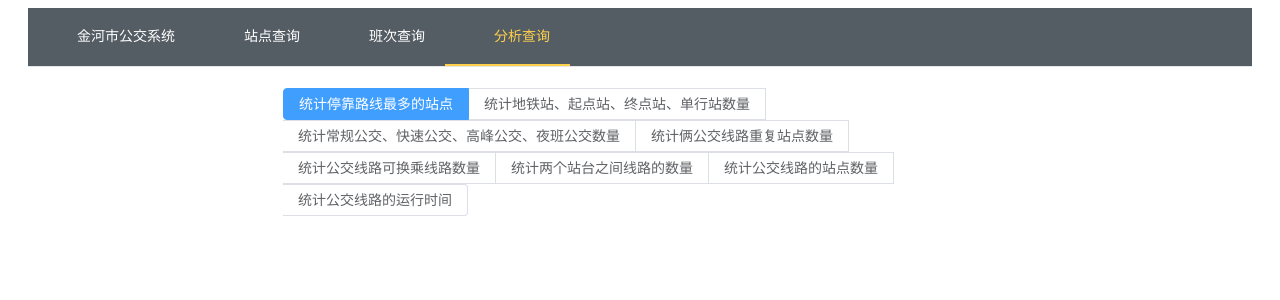
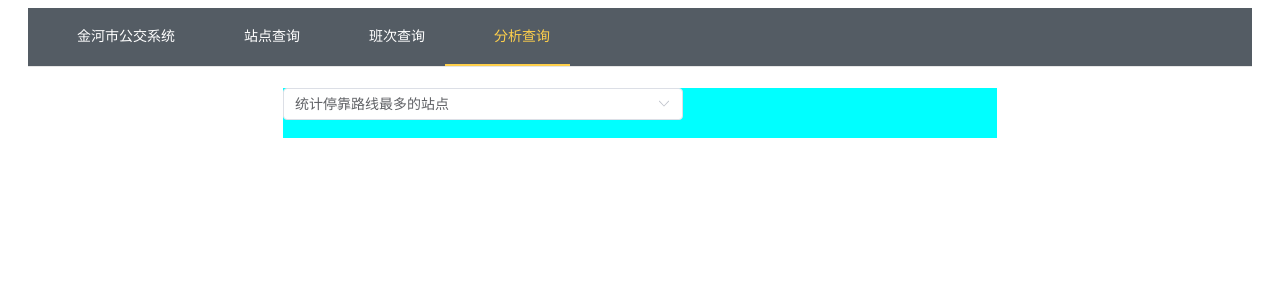
Before and after one commit to Chains-Z/bus_system-vue, a Vue app: page /#/analysis in a window 1280 px wide. Shown: the top 300 px of the page. Built offline with nearby package versions, Linux system fonts and the light colour scheme; some icons are missing.

Commit message:
refactor:修改analysis选择组件的方式
将el-radio-group改为el-select

```diff
--- a/src/views/Analysis.vue
+++ b/src/views/Analysis.vue
@@ -1,17 +1,22 @@
 <template>
   <div>
     <el-row>
-      <el-col :span="14" :offset="5">
-        <el-radio-group v-model="tab">
-          <el-radio-button label="StationWithMostStopsStats">统计停靠路线最多的站点</el-radio-button>
-          <el-radio-button label="SpecialStationStats">统计地铁站、起点站、终点站、单行站数量</el-radio-button>
-          <el-radio-button label="BusTypeStats">统计常规公交、快速公交、高峰公交、夜班公交数量</el-radio-button>
-          <el-radio-button label="DuplicateStationStats">统计俩公交线路重复站点数量</el-radio-button>
-          <el-radio-button label="LineTransferStats">统计公交线路可换乘线路数量</el-radio-button>
-          <el-radio-button label="StationWithMostLinesStats">统计两个站台之间线路的数量</el-radio-button>
-          <el-radio-button label="LineWithMostStationsStats">统计公交线路的站点数量</el-radio-button>
-          <el-radio-button label="LineWithLongestOneWayTimeStats">统计公交线路的运行时间</el-radio-button>
-        </el-radio-group>
+      <el-col :span="14" :offset="5" style="background-color: aqua">
+
+        <el-form inline>
+          <el-form-item>
+              <el-select v-model="tab" placeholder="请选择需要统计的数据" style="width: 400px">
+                <el-option value="StationWithMostStopsStats" label="统计停靠路线最多的站点"></el-option>
+                <el-option value="SpecialStationStats" label="统计地铁站、起点站、终点站、单行站数量"></el-option>
+                <el-option value="BusTypeStats" label="统计常规公交、快速公交、高峰公交、夜班公交数量"></el-option>
+                <el-option value="DuplicateStationStats" label="统计俩公交线路重复站点数量"></el-option>
+                <el-option value="LineTransferStats" label="统计公交线路可换乘线路数量"></el-option>
+                <el-option value="StationWithMostLinesStats" label="统计两个站台之间线路的数量"></el-option>
+                <el-option value="LineWithMostStationsStats" label="统计公交线路的站点数量"></el-option>
+                <el-option value="LineWithLongestOneWayTimeStats" label="统计公交线路的运行时间"></el-option>
+              </el-select>
+          </el-form-item>
+        </el-form>
       </el-col>
     </el-row>
     <el-row>
```
